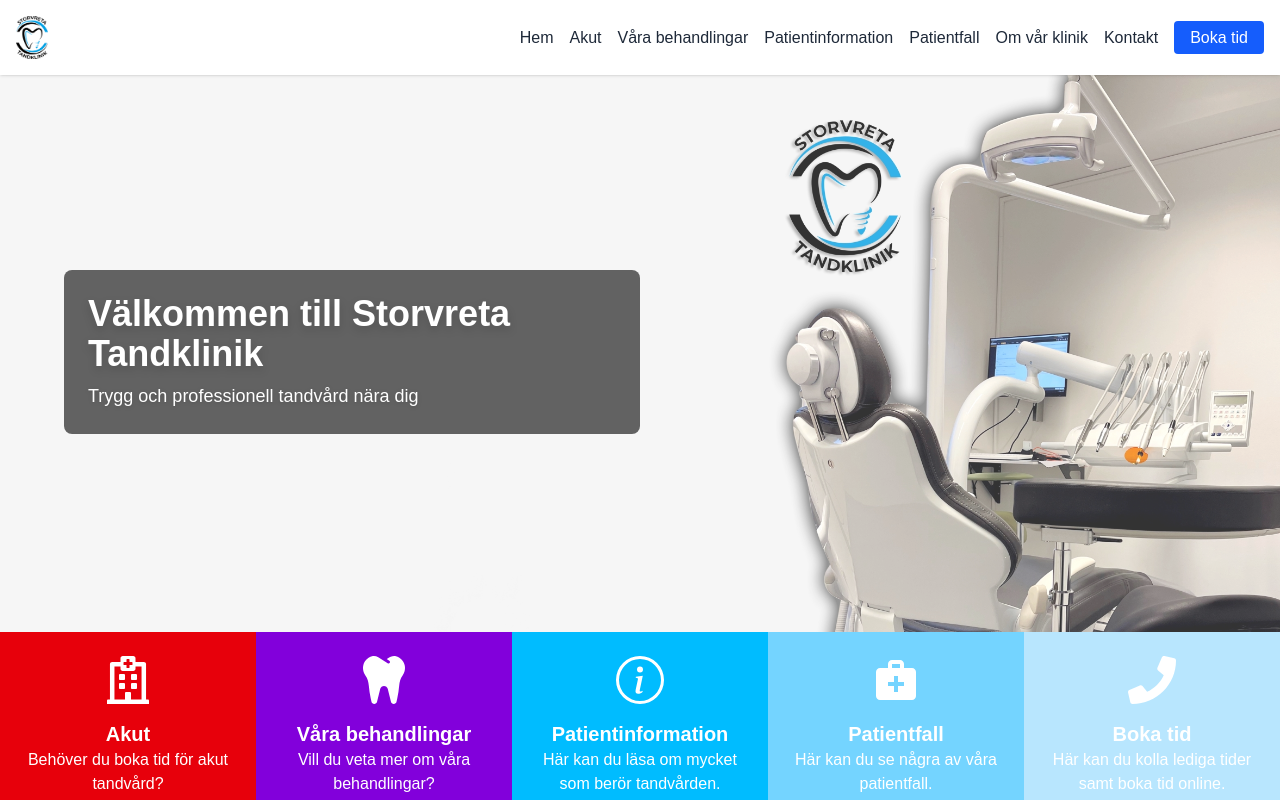
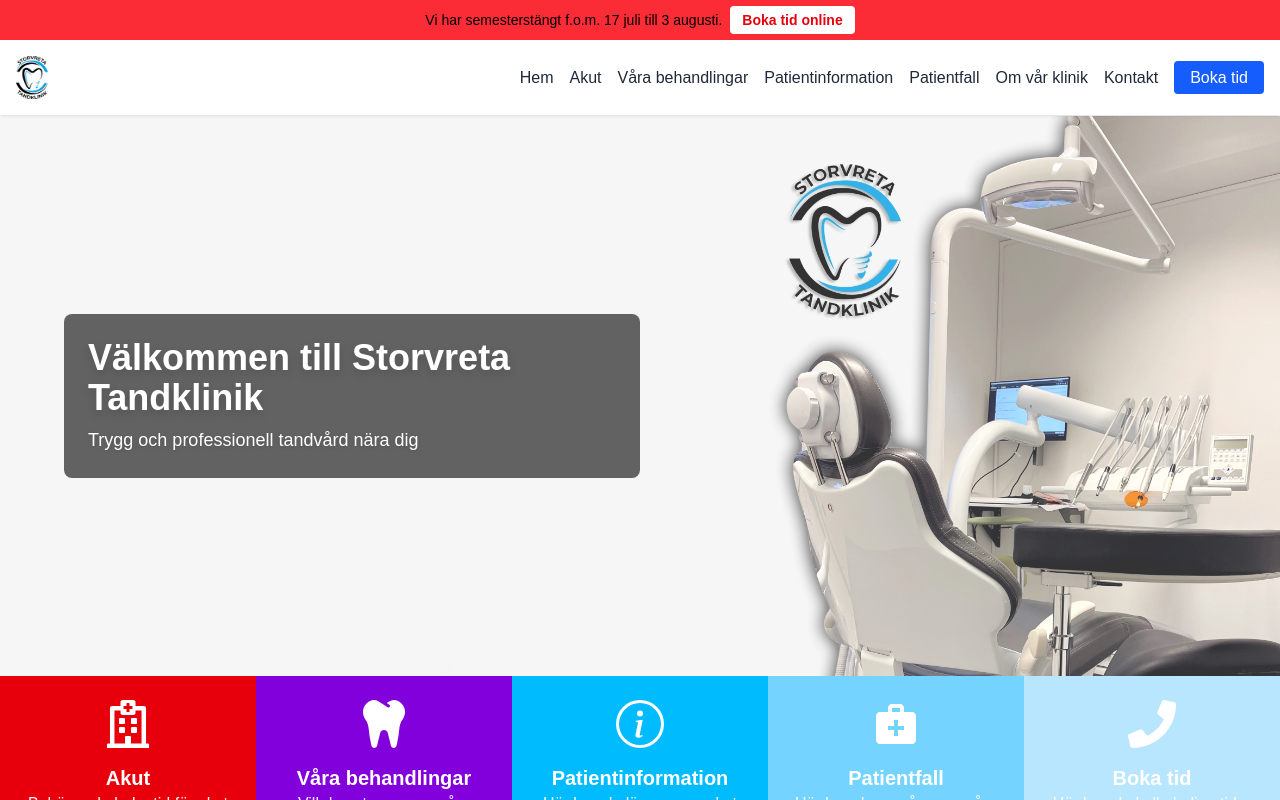
Before and after one commit to Asaadntl/storvreta-tandklinik, a Next.js app: page / in a window 1280 px wide. Shown: the top 800 px of the page. Built offline with nearby package versions, Linux system fonts and the light colour scheme.

Commit message:
Lagt till semesterbanner

```diff
--- a/src/app/layout.js
+++ b/src/app/layout.js
@@ -12,7 +12,7 @@
 export default function RootLayout({ children }) {
   return (
     <html lang="sv">
-      <body className="bg-gray-100 text-gray-900 font-sans">
+      <body className="bg-gray-100 text-gray-900 font-sans pt-[44px]">
         <Navbar />
         {children}
         <InfoBlocks />
--- a/src/components/Navbar.jsx
+++ b/src/components/Navbar.jsx
@@ -4,11 +4,24 @@
 
 export default function Navbar() {
   const [open, setOpen] = useState(false);
-
   const closeMenu = () => setOpen(false);
 
   return (
-    <nav className="fixed top-0 left-0 w-full z-50 bg-white shadow p-4">
+    <>
+      {/* Semester-banner */}
+      <div className="w-full h-10 bg-red-500 text-black text-center text-sm flex items-center justify-center z-50 fixed top-0 left-0">
+        Vi har semesterstängt f.o.m. 17 juli till 3 augusti.
+        <a
+          href="https://bokatid.frenda.se/100076"
+          target="_blank"
+          className="ml-2 bg-white text-red-600 px-3 py-1 rounded font-semibold hover:bg-gray-100 transition"
+        >
+          Boka tid online
+        </a>
+      </div>
+
+      {/* Navigation */}
+      <nav className="fixed top-10 left-0 w-full z-40 bg-white shadow p-4">
         <div className="container mx-auto flex justify-between items-center">
           <Link href="/">
             <img src="/images/Logo.png" alt="Logo" className="w-8" />
@@ -67,6 +80,7 @@
                 Kontakt
               </Link>
             </li>
+            {/* "Boka tid" syns i alla lägen */}
             <li>
               <a
                 href="https://bokatid.frenda.se/100076"
@@ -80,5 +94,6 @@
           </ul>
         </div>
       </nav>
+    </>
   );
 }
```
Lines whose indentation alone changed are shown as unchanged.
